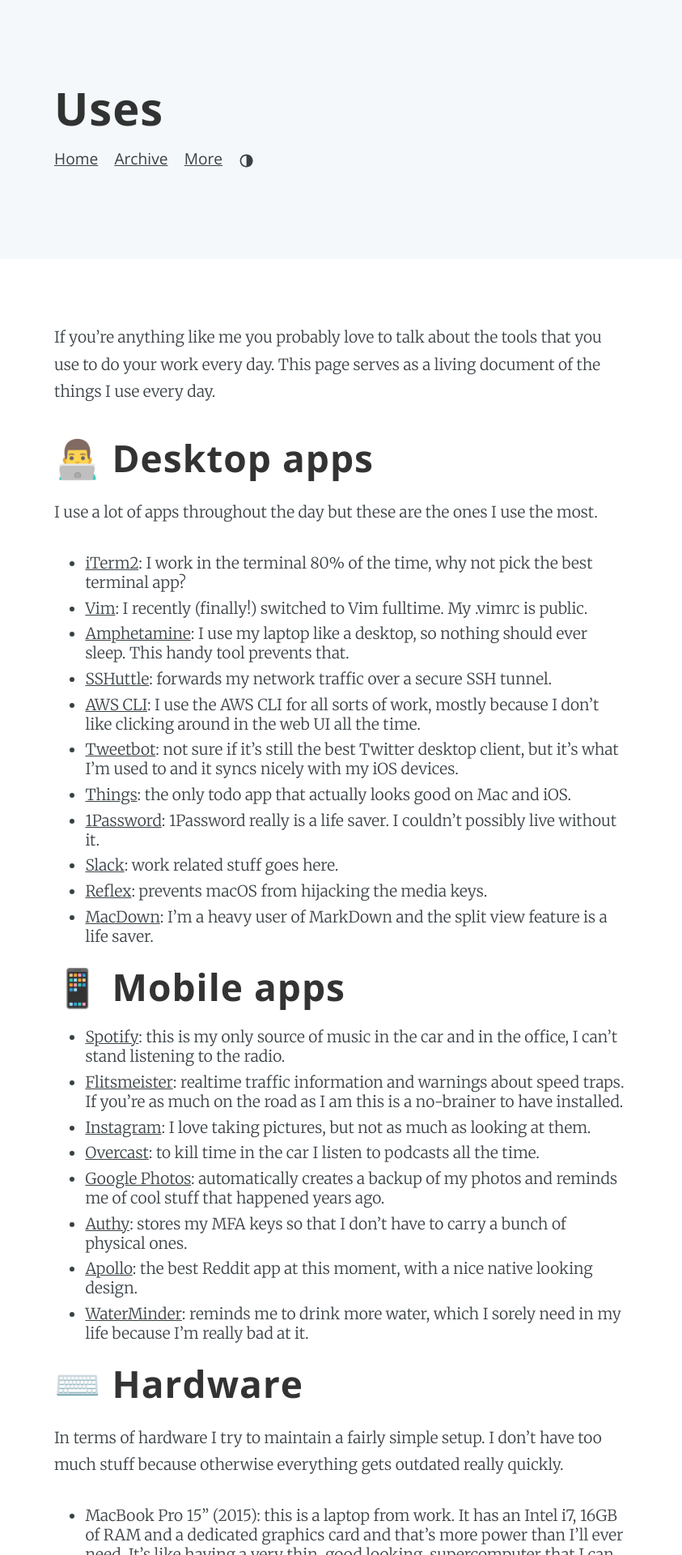
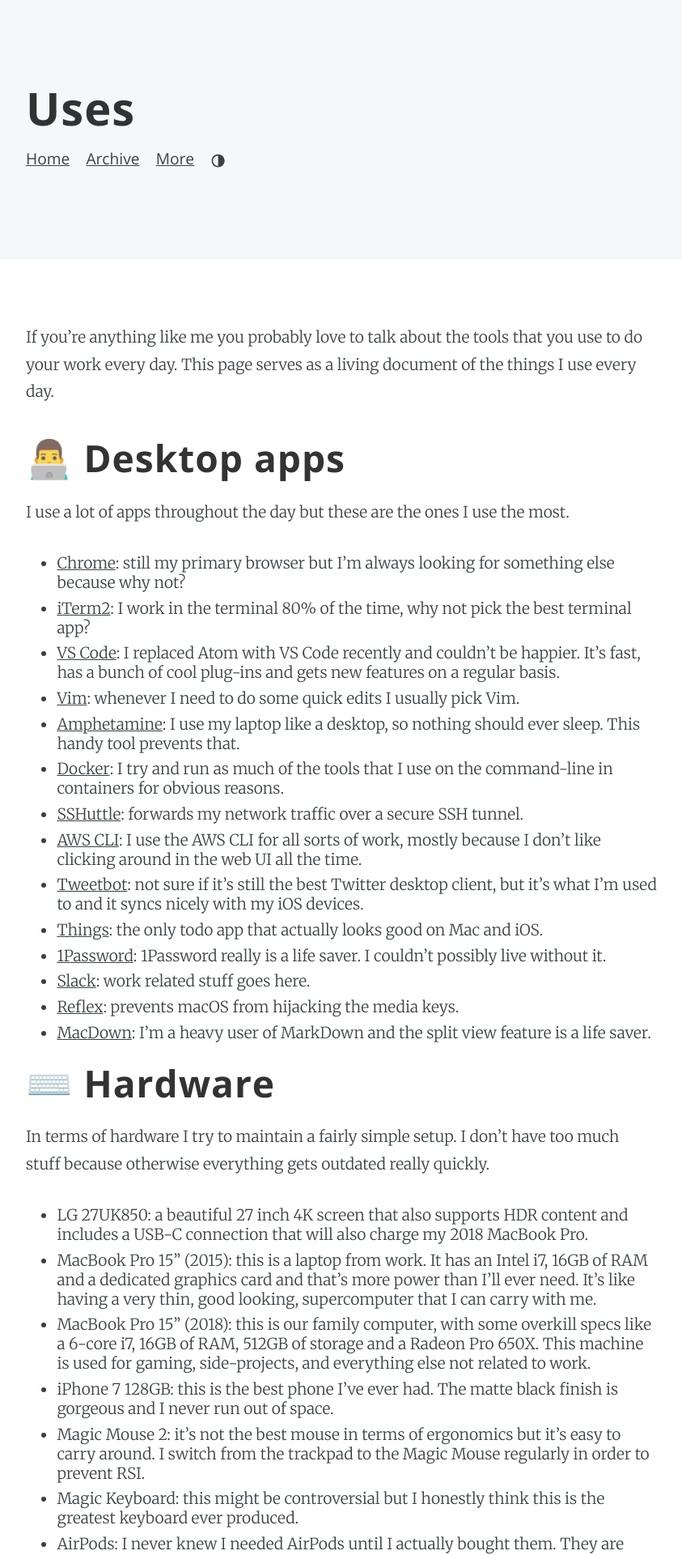
Before and after one commit to mijndert/website, a Jekyll site: the page built from _pages/uses.md, in a window 1280 px wide. Shown: the top 1920 px of the page at 81% size, without its empty margins (218-1061 px from the left). Built offline with Jekyll 4.4.1, drawn with Linux system fonts in a browser that asks for light colours; some of the changed text lies outside the part shown.

Commit message:
Update uses, move header to include

```diff
--- /dev/null
+++ b/_includes/header.html
@@ -0,0 +1,8 @@
+<header class="main-header page-header">
+    <div class="vertical">
+        <div class="main-header-content inner">
+            <h1 class="page-title">{{ page.title }}</h1>
+            {% include nav.html %}
+        </div>
+    </div>
+</header>
--- a/_layouts/page.html
+++ b/_layouts/page.html
@@ -3,14 +3,7 @@
 post_class: page-template
 ---
 
-<header class="main-header page-header {% if page.cover %}" style="background-image: url({{ page.cover }}) {%else%}no-cover{% endif %}">
-    <div class="vertical">
-        <div class="main-header-content inner">
-            <h1 class="page-title">{{ page.title }}</h1>
-            {% include nav.html %}
-        </div>
-    </div>
-</header>
+{% include header.html %}
 
 <main class="content" role="main">
     <article class="post">
--- a/_pages/more.html
+++ b/_pages/more.html
@@ -5,6 +5,12 @@
 ---
 
   <ul class="page-list">
+      <li>
+          <a class="page-title" href="/awsforbeginners/">AWS for beginners</a>
+          <section class="page-excerpt">
+            A comprehensive open-source guide on AWS aimed at beginners.
+          </section>
+        </li>
     <li>
       <a class="page-title" href="/uses/">Uses</a>
       <section class="page-excerpt">
--- a/_pages/uses.md
+++ b/_pages/uses.md
@@ -10,9 +10,12 @@
 
 I use a lot of apps throughout the day but these are the ones I use the most.
 
+- [Chrome](https://www.google.com/intl/nl/chrome/): still my primary browser but I'm always looking for something else because why not?
 - [iTerm2](https://www.iterm2.com): I work in the terminal 80% of the time, why not pick the best terminal app?
-- [Vim](https://www.vim.org): I recently (finally!) switched to Vim fulltime. My .vimrc is public.
+- [VS Code](https://code.visualstudio.com): I replaced Atom with VS Code recently and couldn't be happier. It's fast, has a bunch of cool plug-ins and gets new features on a regular basis.
+- [Vim](https://www.vim.org): whenever I need to do some quick edits I usually pick Vim.
 - [Amphetamine](https://itunes.apple.com/nl/app/amphetamine/id937984704?mt=12): I use my laptop like a desktop, so nothing should ever sleep. This handy tool prevents that.
+- [Docker](https://www.docker.com): I try and run as much of the tools that I use on the command-line in containers for obvious reasons.
 - [SSHuttle](https://github.com/sshuttle/sshuttle): forwards my network traffic over a secure SSH tunnel.
 - [AWS CLI](https://aws.amazon.com/cli/): I use the AWS CLI for all sorts of work, mostly because I don't like clicking around in the web UI all the time.
 - [Tweetbot](https://tapbots.com/tweetbot/): not sure if it's still the best Twitter desktop client, but it's what I'm used to and it syncs nicely with my iOS devices.
@@ -22,21 +25,11 @@
 - [Reflex](https://stuntsoftware.com/reflex/): prevents macOS from hijacking the media keys.
 - [MacDown](https://macdown.uranusjr.com): I'm a heavy user of MarkDown and the split view feature is a life saver.
 
-## 📱 Mobile apps
-
-- [Spotify](https://www.spotify.com/ca-en/): this is my only source of music in the car and in the office, I can't stand listening to the radio.
-- [Flitsmeister](https://www.flitsmeister.nl): realtime traffic information and warnings about speed traps. If you're as much on the road as I am this is a no-brainer to have installed.
-- [Instagram](https://www.instagram.com): I love taking pictures, but not as much as looking at them.
-- [Overcast](https://overcast.fm): to kill time in the car I listen to podcasts all the time.
-- [Google Photos](https://photos.google.com/): automatically creates a backup of my photos and reminds me of cool stuff that happened years ago.
-- [Authy](https://authy.com): stores my MFA keys so that I don't have to carry a bunch of physical ones.
-- [Apollo](https://apolloapp.io): the best Reddit app at this moment, with a nice native looking design.
-- [WaterMinder](http://waterminder.com/): reminds me to drink more water, which I sorely need in my life because I'm really bad at it.
-
 ## ⌨️ Hardware
 
 In terms of hardware I try to maintain a fairly simple setup. I don't have too much stuff because otherwise everything gets outdated really quickly.
 
+- LG 27UK850: a beautiful 27 inch 4K screen that also supports HDR content and includes a USB-C connection that will also charge my 2018 MacBook Pro.
 - MacBook Pro 15" (2015): this is a laptop from work. It has an Intel i7, 16GB of RAM and a dedicated graphics card and that's more power than I'll ever need. It's like having a very thin, good looking, supercomputer that I can carry with me.
 - MacBook Pro 15" (2018): this is our family computer, with some overkill specs like a 6-core i7, 16GB of RAM, 512GB of storage and a Radeon Pro 650X. This machine is used for gaming, side-projects, and everything else not related to work.
 - iPhone 7 128GB: this is the best phone I've ever had. The matte black finish is gorgeous and I never run out of space.
@@ -45,9 +38,3 @@
 - AirPods: I never knew I needed AirPods until I actually bought them. They are truly magical in that they sound nice, the user experience is awesome, and they aren't as ugly as I thought they would. AirPods feel like they shouldn't exist but they do.
 - Apple Watch Series 3: this is another one of those "I didn't know I needed it until I tried" products. My Apple Watch is now an important part of my life, keeping me healthy by daily reminders to stand/walk more and drink more water.
 - [Sonos Beam](https://www.sonos.com/nl-nl/shop/beam.html) and [Sonos One](https://www.sonos.com/nl-nl/shop/one.html): Music around the house, speaks for itself. I do however always want to buy more Sonos stuff.
-
-## 👾 Other
-
-- The North Face Vault backpack: I recently got this backpack as my daily driver for work and leisure. It's comfortable, has a lot of space and looks good too.
-- [Nintendo Switch](https://www.nintendo.com/switch/): This is not work related but it keeps me sane throughout the weeks. I love playing Mario Kart 8 Deluxe, Splatoon 2, and Mario+Rabbids: Kingdom Battle. It's by far my favourite console of all time mostly because I can take it anywhere. My PlayStation 4 has been collecting dust ever since I got myself a Switch.
-- [Xbox One X](https://www.xbox.com/nl-NL/xbox-one-x): the fastest console on the planet. I love its design too.
--- a/assets/css/theme.scss
+++ b/assets/css/theme.scss
@@ -5,6 +5,8 @@
 $header-font: "Open Sans", sans-serif;
 $content-font: "Merriweather", serif;
 $code-font: monospace;
+
+$website-width: 780px;
 
 $body-bg-color: #FFFFFF;
 $header-bg-color: #F5F8FA;
@@ -89,7 +91,7 @@
 
   .inner {
     width: 80%;
-    max-width: 710px;
+    max-width: $website-width;
     margin: 0 auto;
   }
 
@@ -125,7 +127,7 @@
   .post {
     position: relative;
     width: 80%;
-    max-width: 710px;
+    max-width: $website-width;
     margin: 3rem auto;
     padding-bottom: 2rem;
     word-break: break-word;
@@ -161,7 +163,7 @@
 .site-footer {
   position: relative;
   width: 80%;
-  max-width: 710px;
+  max-width: $website-width;
   margin: 3rem auto;
   padding-bottom: 2rem;
 }
```
Also changed, not shown: _layouts/post.html (+1 -8 lines), _pages/awsforbeginners.md (+1 -21 lines).
